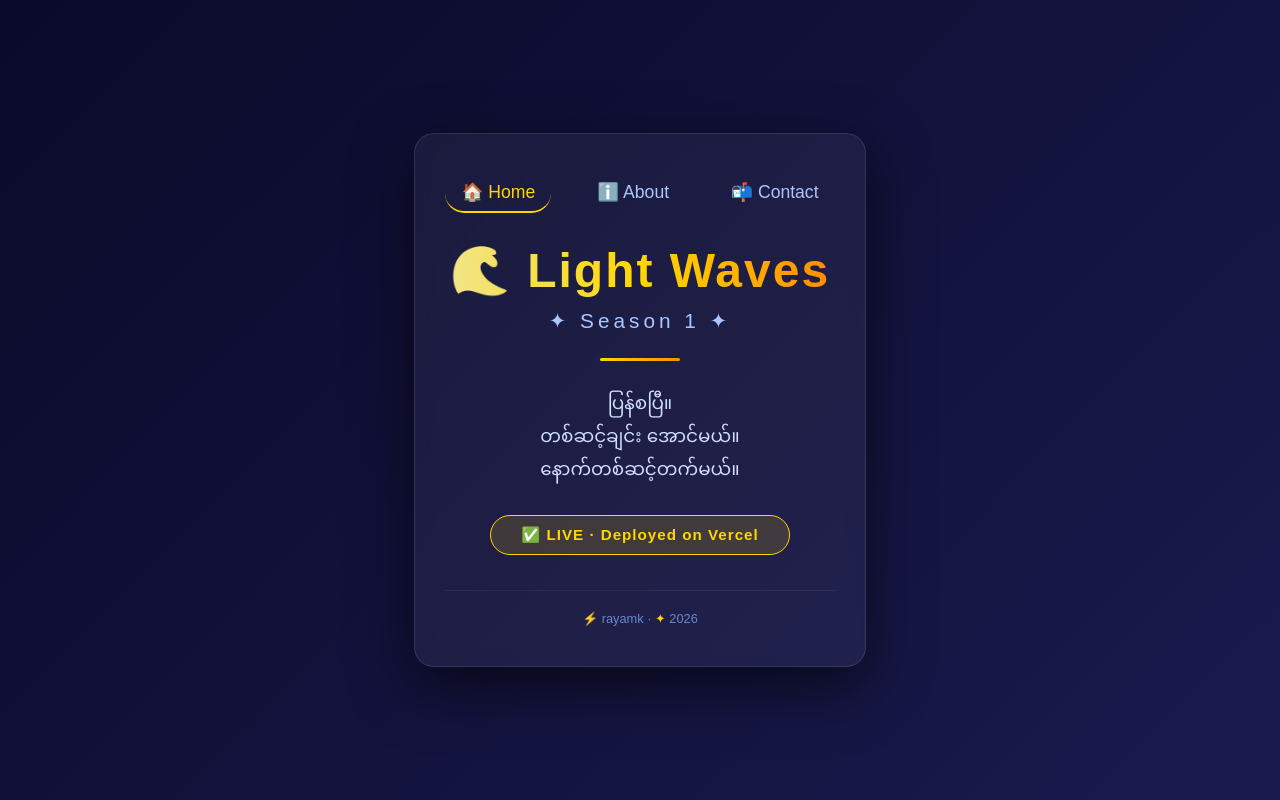
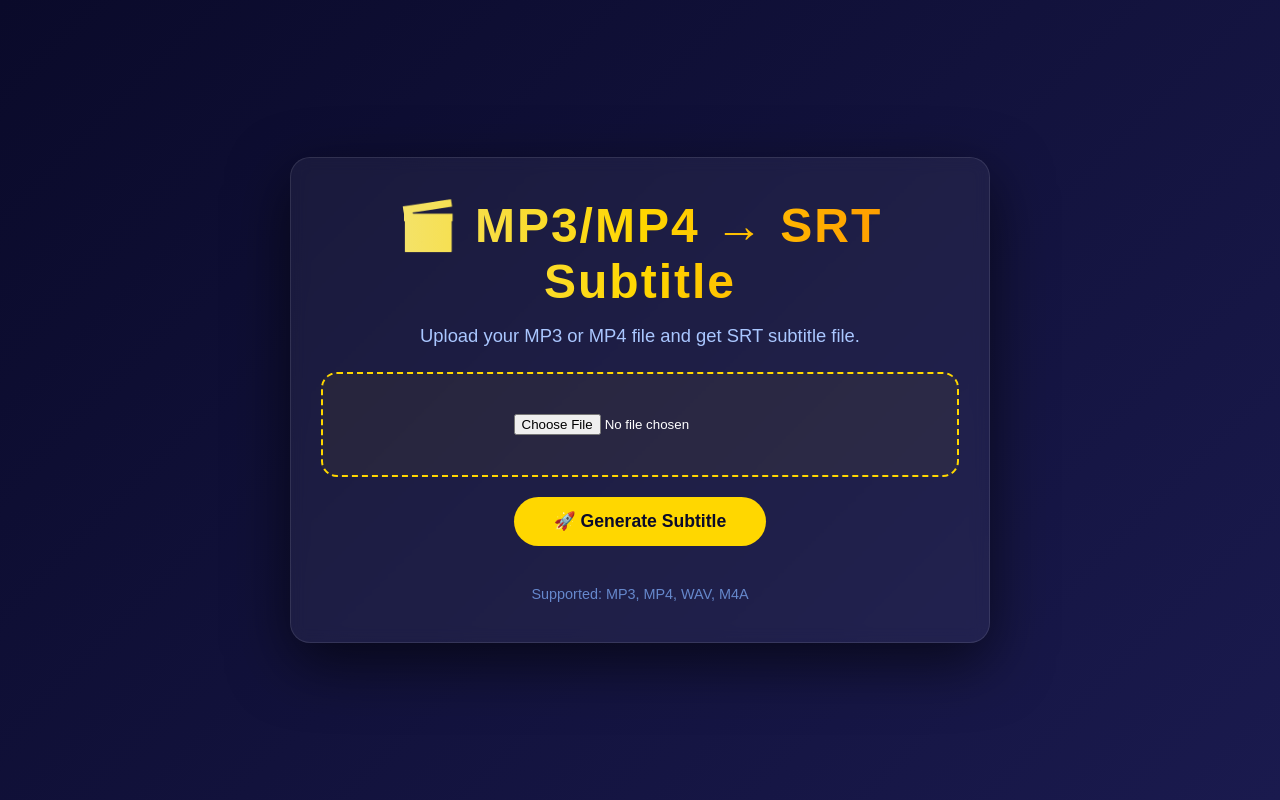
Before and after one commit to rayamk/Light-Waves-Season, a Next.js app: page / in a window 1280 px wide. Built offline with nearby package versions, Linux system fonts and the light colour scheme.

Commit message:
Implement file upload feature for subtitles
Added file upload functionality for MP3/MP4 files with status messages.

```diff
--- a/app/page.js
+++ b/app/page.js
@@ -1,25 +1,84 @@
-import 'app/globals.css'
+'use client'
+
+import { useState } from 'react'
+import './globals.css'
 
 export default function Home() {
+  const [file, setFile] = useState(null)
+  const [status, setStatus] = useState('')
+
+  const handleFileChange = (e) => {
+    const selected = e.target.files[0]
+    if (selected) {
+      setFile(selected)
+      setStatus('')
+    }
+  }
+
+  const handleUpload = async () => {
+    if (!file) {
+      setStatus('❌ Please select a file first.')
+      return
+    }
+
+    setStatus('⏳ Uploading and processing...')
+
+    // API call ကို နောက်မှ ထည့်မယ်
+    setTimeout(() => {
+      setStatus('✅ File uploaded! (API coming soon)')
+    }, 1500)
+  }
+
   return (
     <div className="container">
-      <div className="nav">
-        <a href="/" className="active">🏠 Home</a>
-        <a href="/about">ℹ️ About</a>
-        <a href="/contact">📬 Contact</a>
+      <h1>🎬 MP3/MP4 → SRT Subtitle</h1>
+      <p style={{ color: '#aac7ff', marginBottom: '20px' }}>
+        Upload your MP3 or MP4 file and get SRT subtitle file.
+      </p>
+
+      <div style={{
+        border: '2px dashed #ffd700',
+        borderRadius: '16px',
+        padding: '40px 20px',
+        marginBottom: '20px',
+        background: 'rgba(255,215,0,0.05)'
+      }}>
+        <input
+          type="file"
+          accept=".mp3,.mp4,.wav,.m4a"
+          onChange={handleFileChange}
+          style={{ display: 'block', margin: '0 auto', color: 'white' }}
+        />
+        {file && (
+          <p style={{ marginTop: '10px', color: '#ffd700' }}>
+            📁 {file.name} ({(file.size / 1024 / 1024).toFixed(2)} MB)
+          </p>
+        )}
       </div>
-      <h1>🌊 Light Waves</h1>
-      <div className="sub">✦ Season 1 ✦</div>
-      <div className="divider"></div>
-      <p>
-        ပြန်စပြီ။<br />
-        တစ်ဆင့်ချင်း အောင်မယ်။<br />
-        နောက်တစ်ဆင့်တက်မယ်။
-      </p>
-      <div className="status">✅ LIVE · Deployed on Vercel</div>
-      <div className="footer">
-        <span>⚡</span> rayamk · <span>✦</span> 2026
+
+      <button
+        onClick={handleUpload}
+        style={{
+          padding: '14px 40px',
+          borderRadius: '50px',
+          border: 'none',
+          background: '#ffd700',
+          color: '#0a0a2a',
+          fontWeight: 'bold',
+          fontSize: '1.1rem',
+          cursor: 'pointer'
+        }}
+      >
+        🚀 Generate Subtitle
+      </button>
+
+      {status && (
+        <p style={{ marginTop: '20px', color: '#aac7ff' }}>{status}</p>
+      )}
+
+      <div style={{ marginTop: '40px', fontSize: '0.9rem', color: '#6688cc' }}>
+        Supported: MP3, MP4, WAV, M4A
       </div>
     </div>
   )
-}
+        }
```
